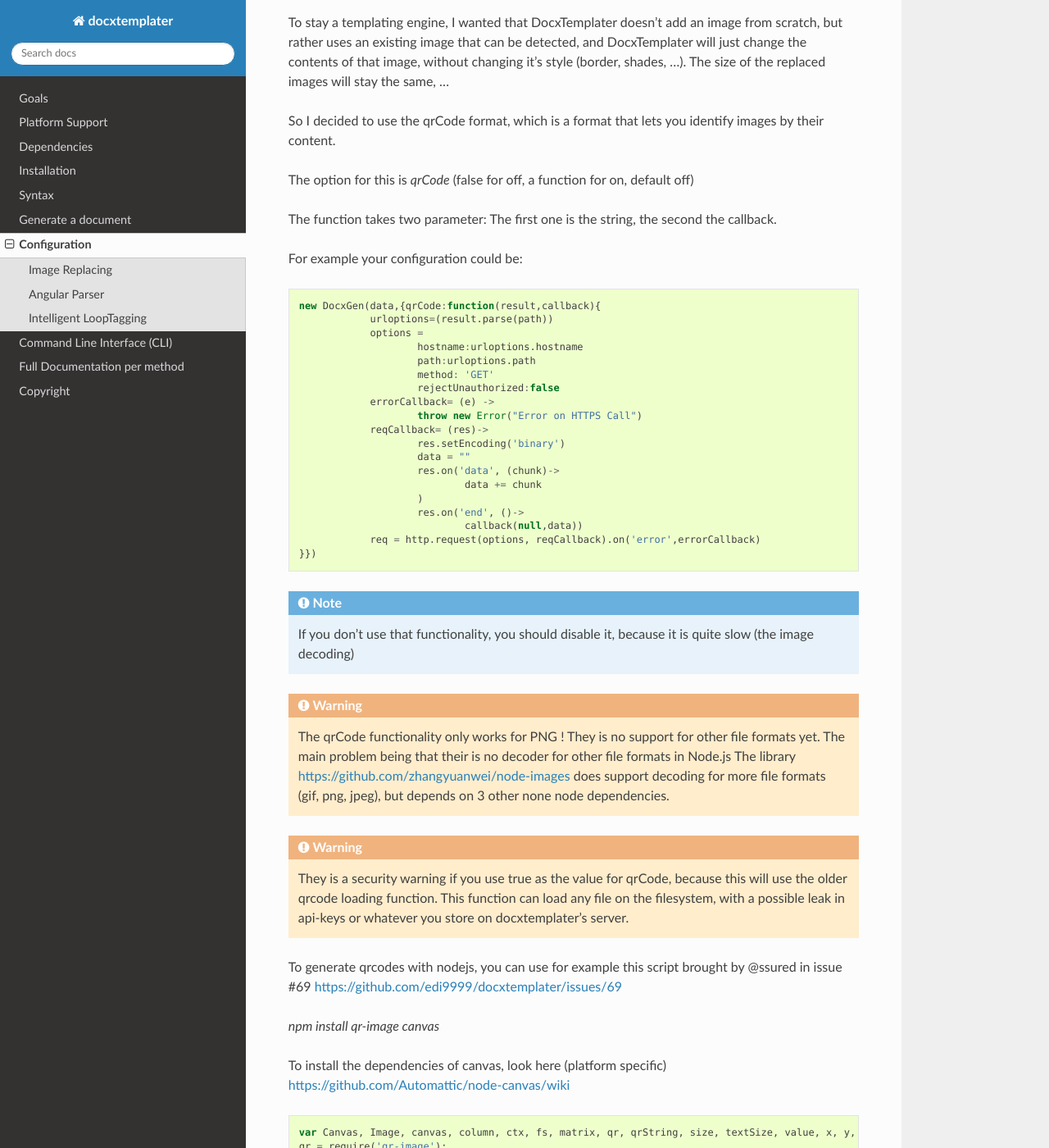
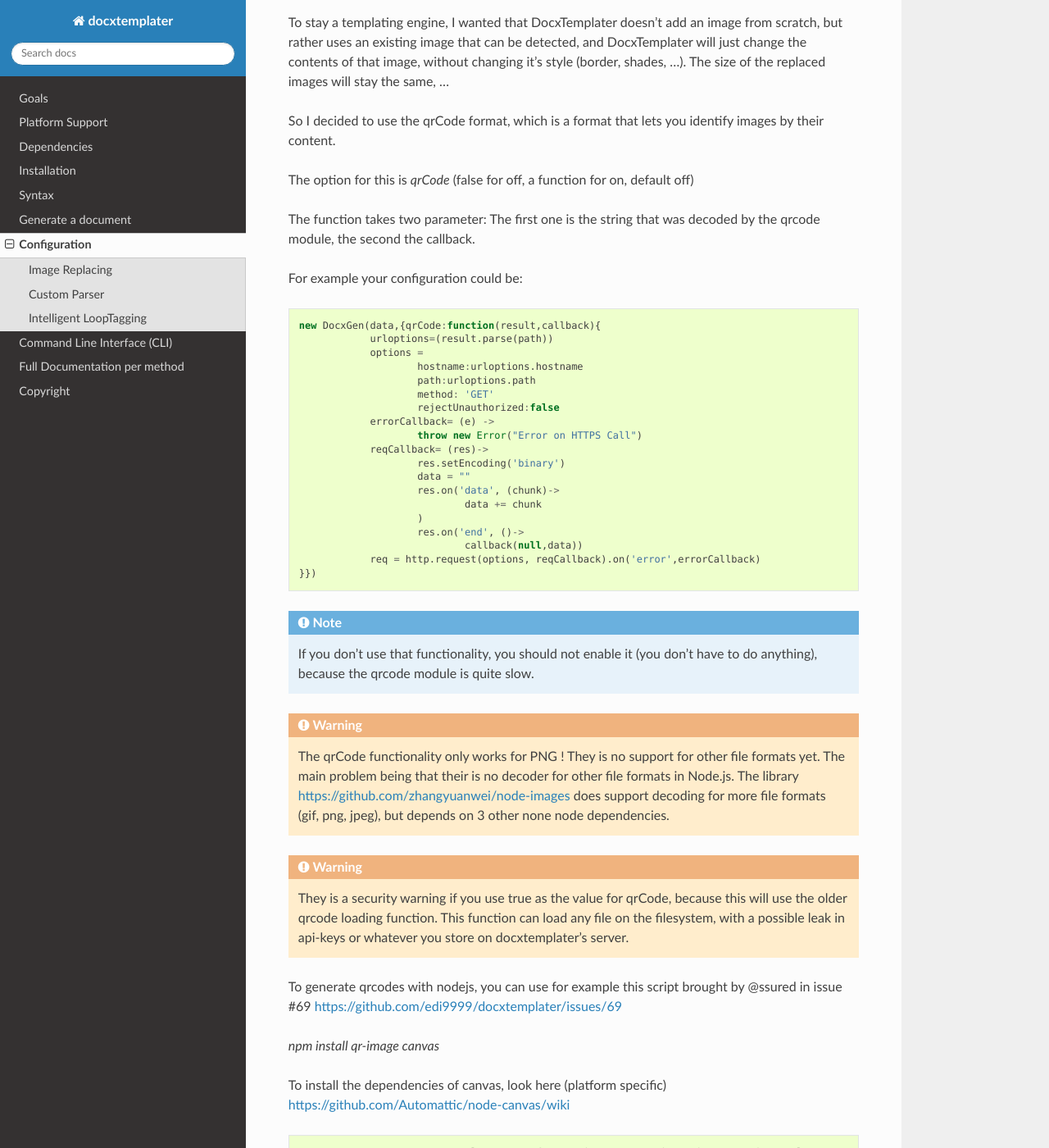
Before and after one commit to open-xml-templating/docxtemplater, a Sphinx documentation site: the page built from docs/source/configuration.rst, in a window 1280 px wide and 1400 px high, scrolled down 435 px. Shown: the whole window at 82% size. Built offline with Sphinx 7.4.7 and the Read the Docs theme 2.0.0, drawn with Linux system fonts in a browser that asks for light colours; some of the changed text lies outside the part shown.

Commit message:
update documentation and put angularparser as a devDependency

```diff
--- a/docs/source/conf.py
+++ b/docs/source/conf.py
@@ -244,7 +244,7 @@ man_pages = [
 #  dir menu entry, description, category)
 texinfo_documents = [
   ('index', 'docxtemplater', u'docxtemplater Documentation',
-   u'Edgar Hipp', 'docxtemplater', 'One line description of project.',
+   u'Edgar Hipp', 'docxtemplater', 'Generate docx documents from docx templates',
    'Miscellaneous'),
 ]
 
--- a/docs/source/configuration.rst
+++ b/docs/source/configuration.rst
@@ -25,7 +25,7 @@ So I decided to use the qrCode format, which is a format that lets you identify
 
 The option for this is `qrCode` (false for off, a function for on, default off)
 
-The function takes two parameter: The first one is the string, the second the callback.
+The function takes two parameter: The first one is the string that was decoded by the qrcode module, the second the callback.
 
 For example your configuration could be:
 
@@ -53,13 +53,13 @@ For example your configuration could be:
 
 .. note::
 
-    If you don't use that functionality, you should disable it, because it is quite slow (the image decoding)
+    If you don't use that functionality, you should not enable it (you don't have to do anything), because the qrcode module is quite slow.
 
 .. warning::
 
     The qrCode functionality only works for PNG !
     They is no support for other file formats yet.
-    The main problem being that their is no decoder for other file formats in Node.js
+    The main problem being that their is no decoder for other file formats in Node.js.
     The library https://github.com/zhangyuanwei/node-images does support decoding for more file formats (gif, png, jpeg), but depends on 3 other none node dependencies.
 
 .. warning::
@@ -108,16 +108,14 @@ https://github.com/Automattic/node-canvas/wiki
     canvas.pngStream().pipe(fs.createWriteStream('qr.png'));
 
 
-Angular Parser
+Custom Parser
 --------------
 
 The name of this option is `parser` (function).
 
-You can set the angular parser with the following code:
-
 With a custom parser you can parse the tags to for example add operators
 like '+', '-', or whatever the way you want to parse expressions. See for
-a complete reference of all possibilities
+a complete reference of all possibilities of angularjs parsing:
 http://teropa.info/blog/2014/03/23/angularjs-expressions-cheatsheet.html
 
 To enable this, you need to specify a custom parser.
--- a/package.json
+++ b/package.json
@@ -23,7 +23,6 @@
     "url": "https://github.com/edi9999/docxtemplater"
   },
   "dependencies": {
-    "angular-expressions": "~0.2.1",
     "jszip": "^2.4.0",
     "png-js": "^0.1.1",
     "qrcode-reader": "0.0.5",
@@ -31,6 +30,7 @@
     "xmldom": "0.1.x"
   },
   "devDependencies": {
+    "angular-expressions": "~0.2.1",
     "gulp": "~3.8.0",
     "gulp-browserify": "^0.5.0",
     "gulp-coffee": "~2.0.1",
```
Also changed, not shown: other parts of docs/source/configuration.rst (+1 -0 lines).
